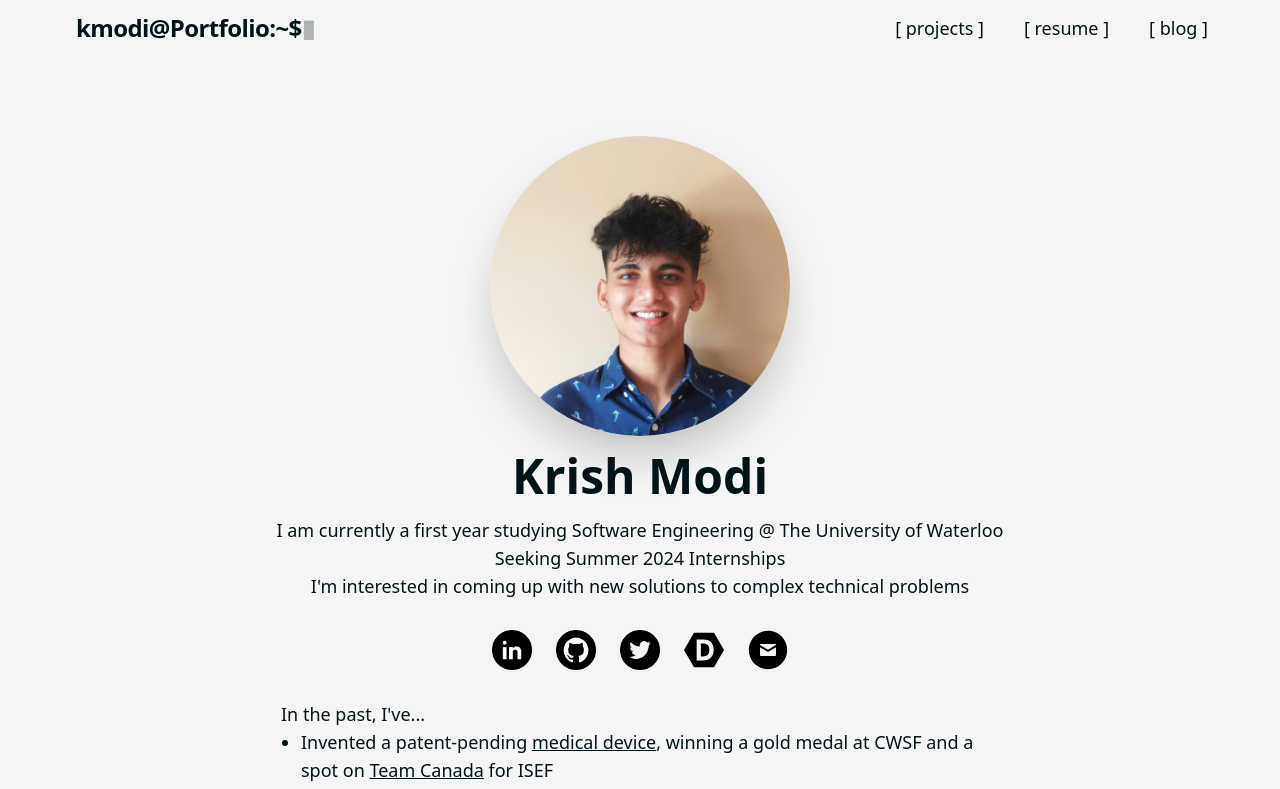
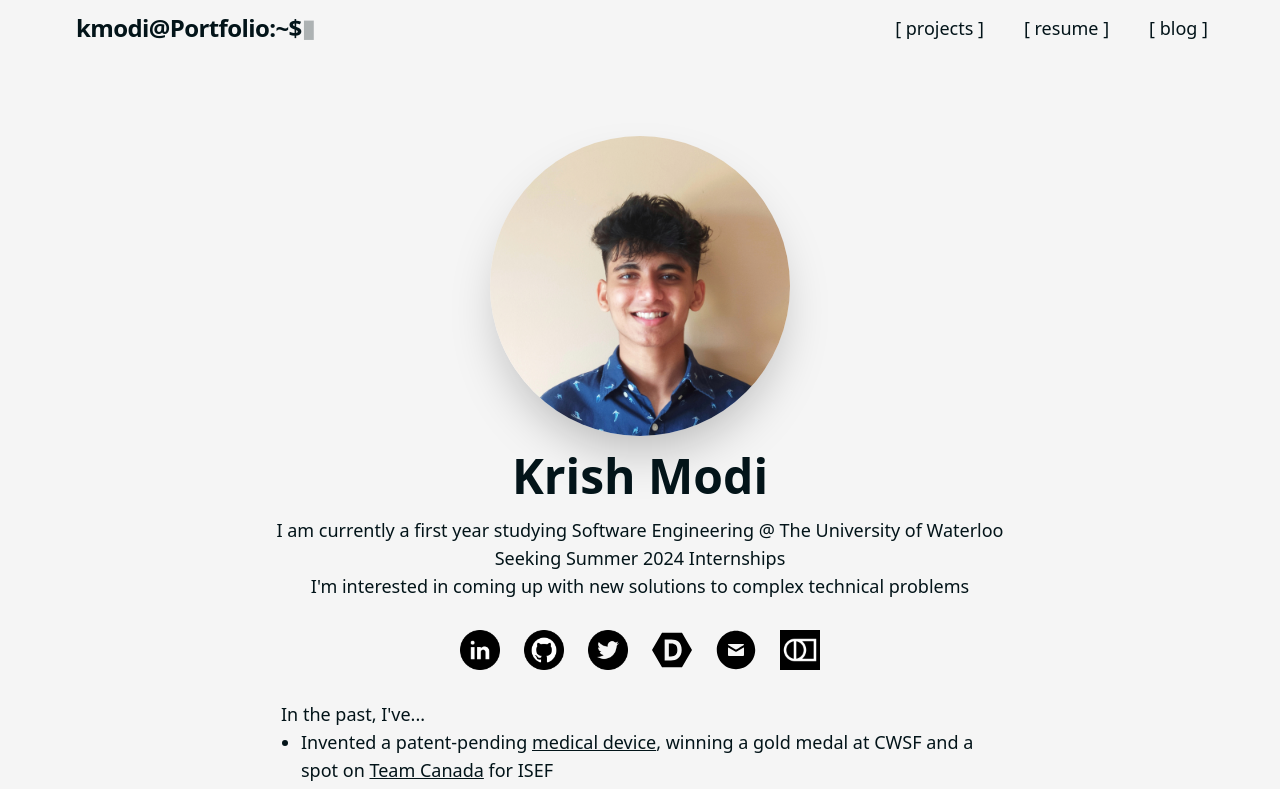
Before and after one commit to KrishM123/KrishM123.github.io, a Next.js app: page / in a window 1280 px wide. Shown: the top 789 px of the page. Built offline with nearby package versions, Linux system fonts and the light colour scheme.

Commit message:
se webr ing

```diff
--- a/app/page.js
+++ b/app/page.js
@@ -37,6 +37,7 @@ export default function Home() {
           <SocialIcon image={"/images/Twitter.png"} link={"https://twitter.com/therealkmodi"} />
           <SocialIcon image={"/images/Devpost.svg"} link={"https://devpost.com/kahnscatterkrish"} />
           <SocialIcon image={"/images/Email.svg"} link={"mailto: krish.modi@uwaterloo.ca"} />
+          <SocialIcon image={"/images/Webring.png"} link={"https://se-webring.xyz/"} />
         </div>
         <div className="flex justify-center my-5 pb-[100px]">
           <div className={"flex-shrink text-darkest text-lg px-4 w-[750px]"}>
```
Also changed, not shown: public/images/Webring.png (added).
